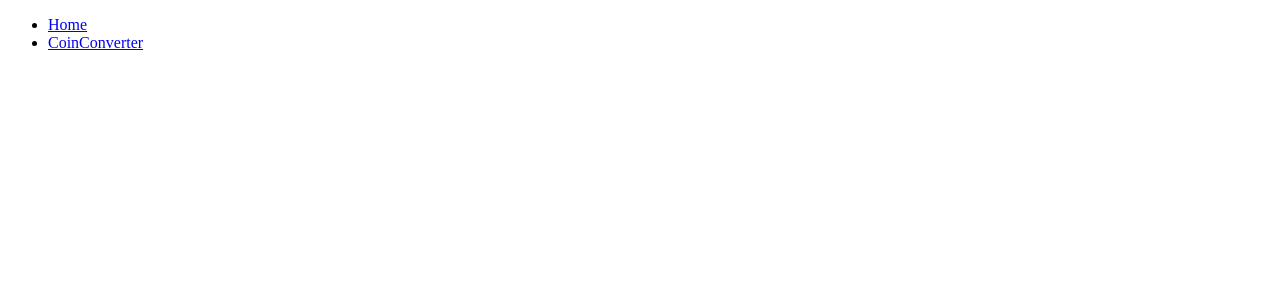
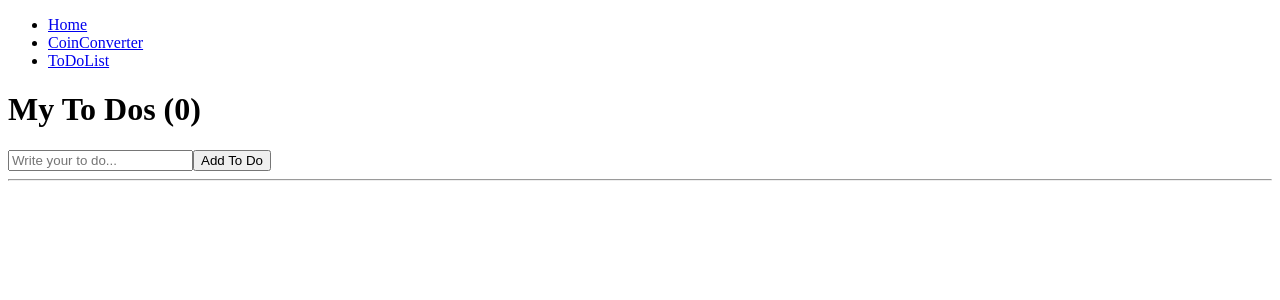
Before and after one commit to jsh5408/React-Practice, a React (Create React App) app: page /todolist in a window 1280 px wide. Shown: the top 300 px of the page. Built offline with nearby package versions, Linux system fonts and the light colour scheme.

Commit message:
Add ToDoList

```diff
--- a/src/App.js
+++ b/src/App.js
@@ -1,5 +1,6 @@
 import Home from "./Home";
 import CoinConverter from "./CoinConverter";
+import ToDoList from "./ToDoList";
 import {Route, Link} from "react-router-dom";
 
 function App() {
@@ -12,9 +13,13 @@
         <li>
           <Link to="/coinconverter">CoinConverter</Link>
         </li>
+        <li>
+          <Link to="/todolist">ToDoList</Link>
+        </li>
       </ul>
       <Route exact path="/home" component={Home} />
       <Route path="/coinconverter" component={CoinConverter} />
+      <Route path="/todolist" component={ToDoList} />
     </div>
   );
 }
--- /dev/null
+++ b/src/ToDoList.js
@@ -0,0 +1,37 @@
+import { useState, useEffect } from "react";
+
+function ToDoList() {
+  const [toDo, setToDo] = useState("");
+  const [toDos, setToDos] = useState([]); // 배열
+  const onChange = (event) => setToDo(event.target.value);
+  const onSubmit = (event) => {
+    event.preventDefault();
+    if (toDo === "") {
+      return;
+    }
+    setToDo("");
+    setToDos((currentArray) => [toDo, ...currentArray]);
+  };
+  return (
+    <div>
+      <h1>My To Dos ({toDos.length})</h1>
+      <form onSubmit={onSubmit}>
+        <input
+          onChange={onChange}
+          value={toDo}
+          type="text"
+          placeholder="Write your to do..."
+        />
+        <button>Add To Do</button>
+      </form>
+      <hr />
+      <ul>
+        {
+          toDos.map((item, index) => <li key={index}>{item}</li>)
+        }
+      </ul>
+    </div>
+  );
+}
+
+export default ToDoList;
```
